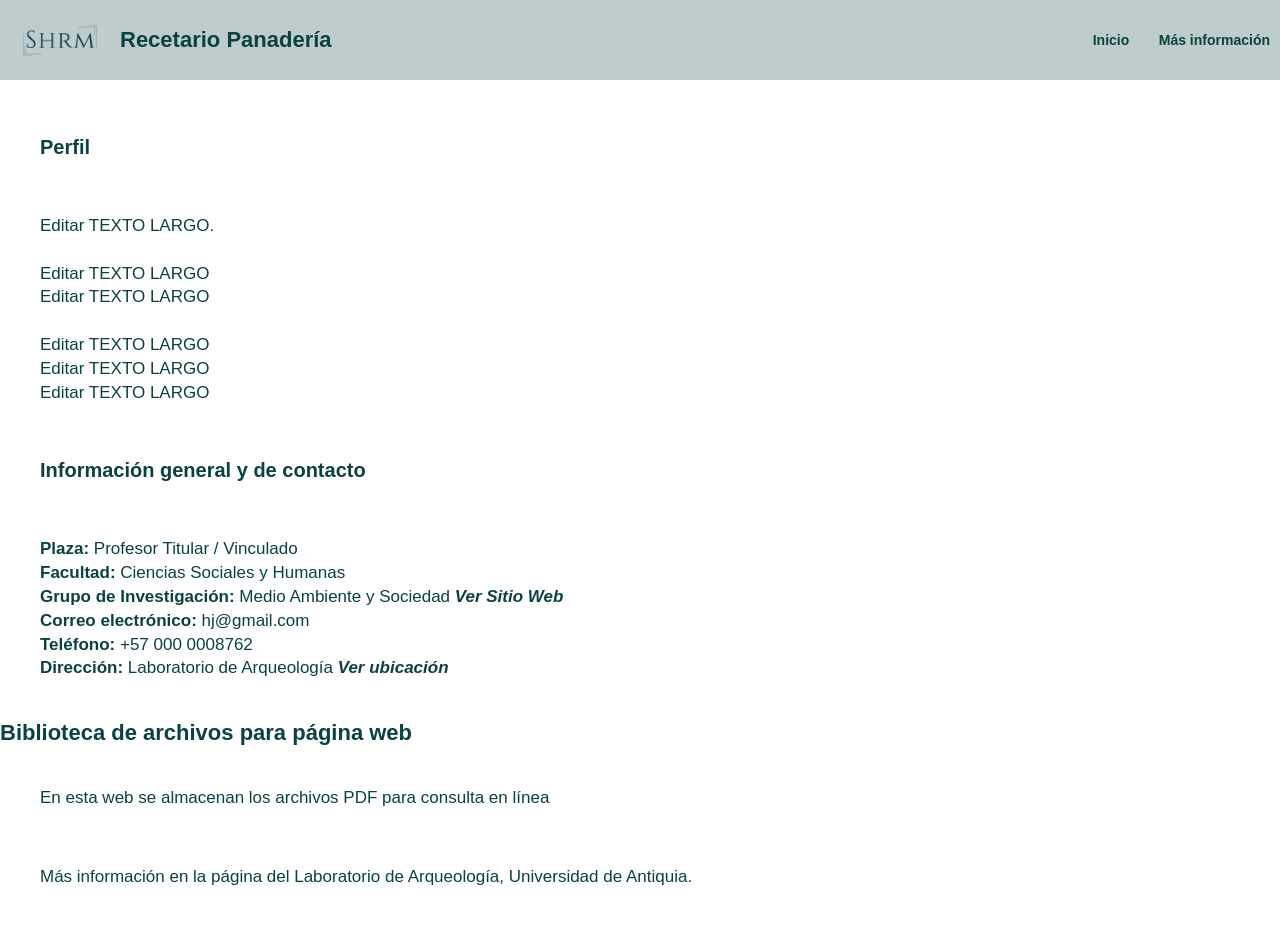
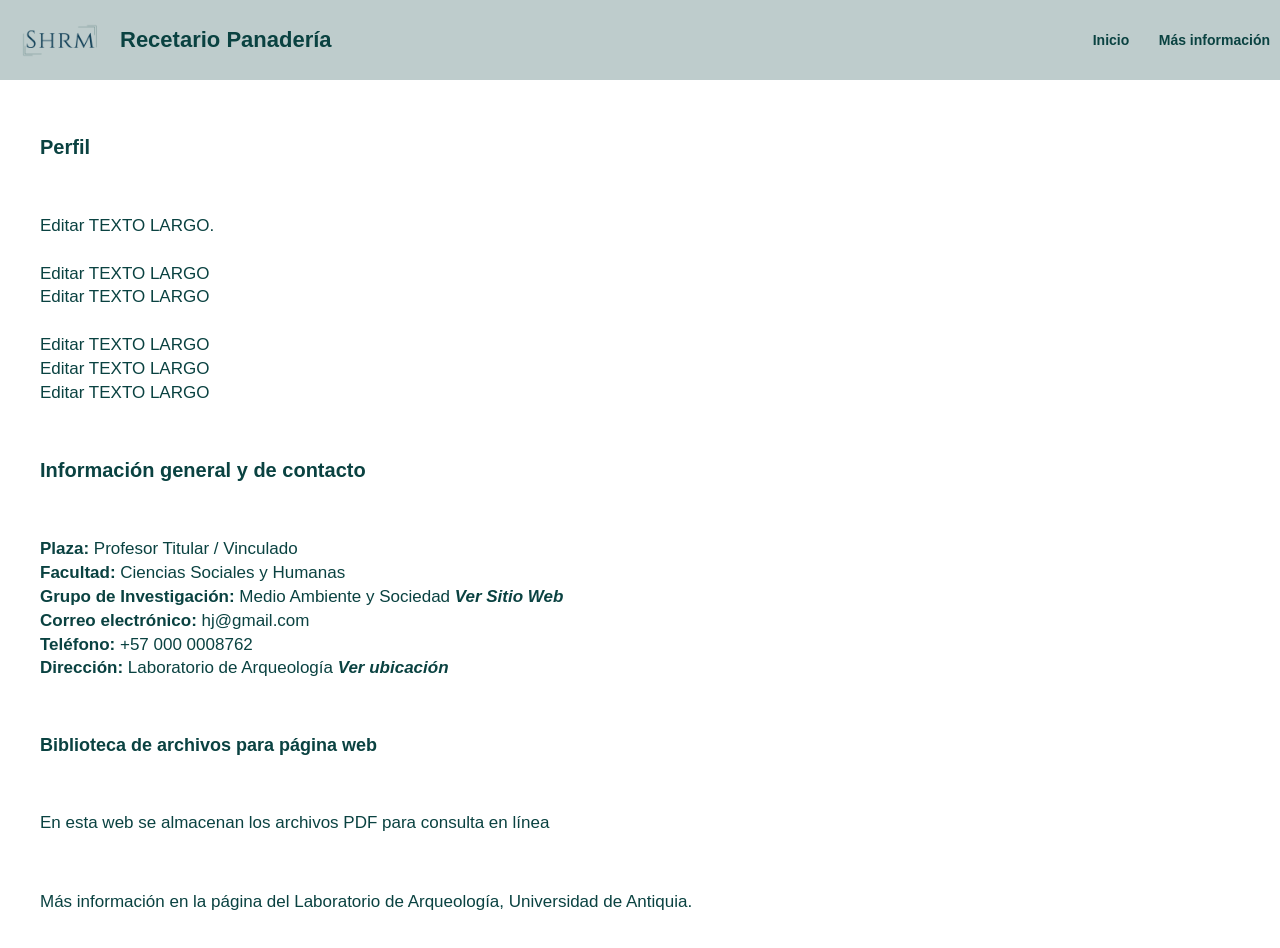
Before and after one commit to haijohadatos/recetario-panaderia, a plain HTML site: page mas-info.html in a window 1280 px wide. Drawn offline with Linux system fonts and the light colour scheme.

Commit message:
Update mas-info.html

```diff
--- a/mas-info.html
+++ b/mas-info.html
@@ -38,7 +38,7 @@
   <p><b>Plaza:</b> Profesor Titular / Vinculado <br><b>Facultad:</b> Ciencias Sociales y Humanas <br><b>Grupo de Investigación:</b> Medio Ambiente y Sociedad <a href="https://www.google.com/?hl=es" target="_blank"><i><b>Ver Sitio Web</b></i></a>
   <br><b>Correo electrónico:</b> hj@gmail.com <br><b>Teléfono:</b> +57 000 0008762 <br><b>Dirección:</b> Laboratorio de Arqueología <a href="https://www.google.com/?hl=es" target="_blank"><i><b>Ver ubicación</b></i></a></p>
 
-  <h1>Biblioteca de archivos para página web</h1>
+  <h3>Biblioteca de archivos para página web</h3>
     <p>En esta web se almacenan los archivos PDF para consulta en línea</p>
     <p>Más información en  <a href="https://www.google.com/?hl=es">la página del Laboratorio de Arqueología, Universidad de Antiquia</a>.
     </p>
```
